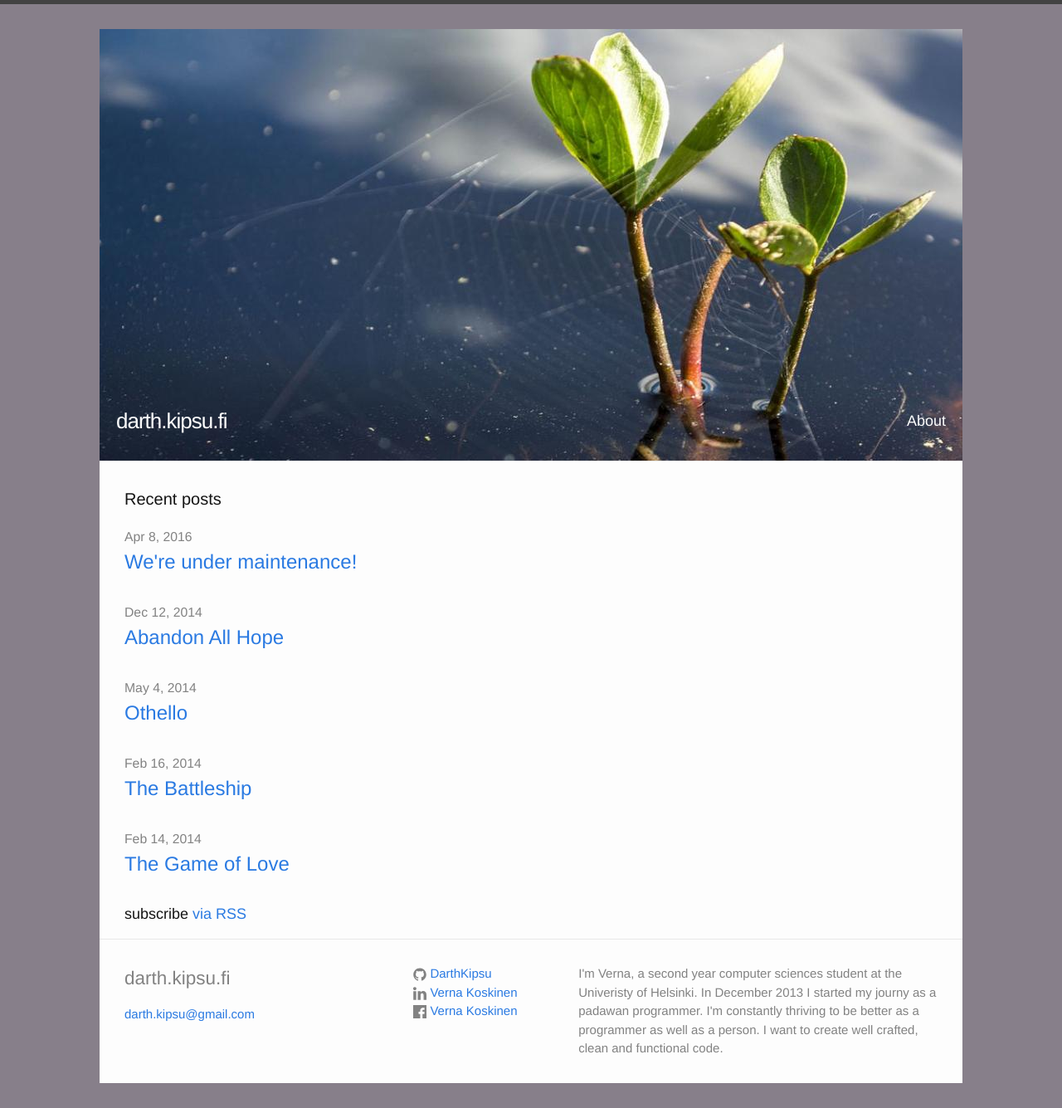
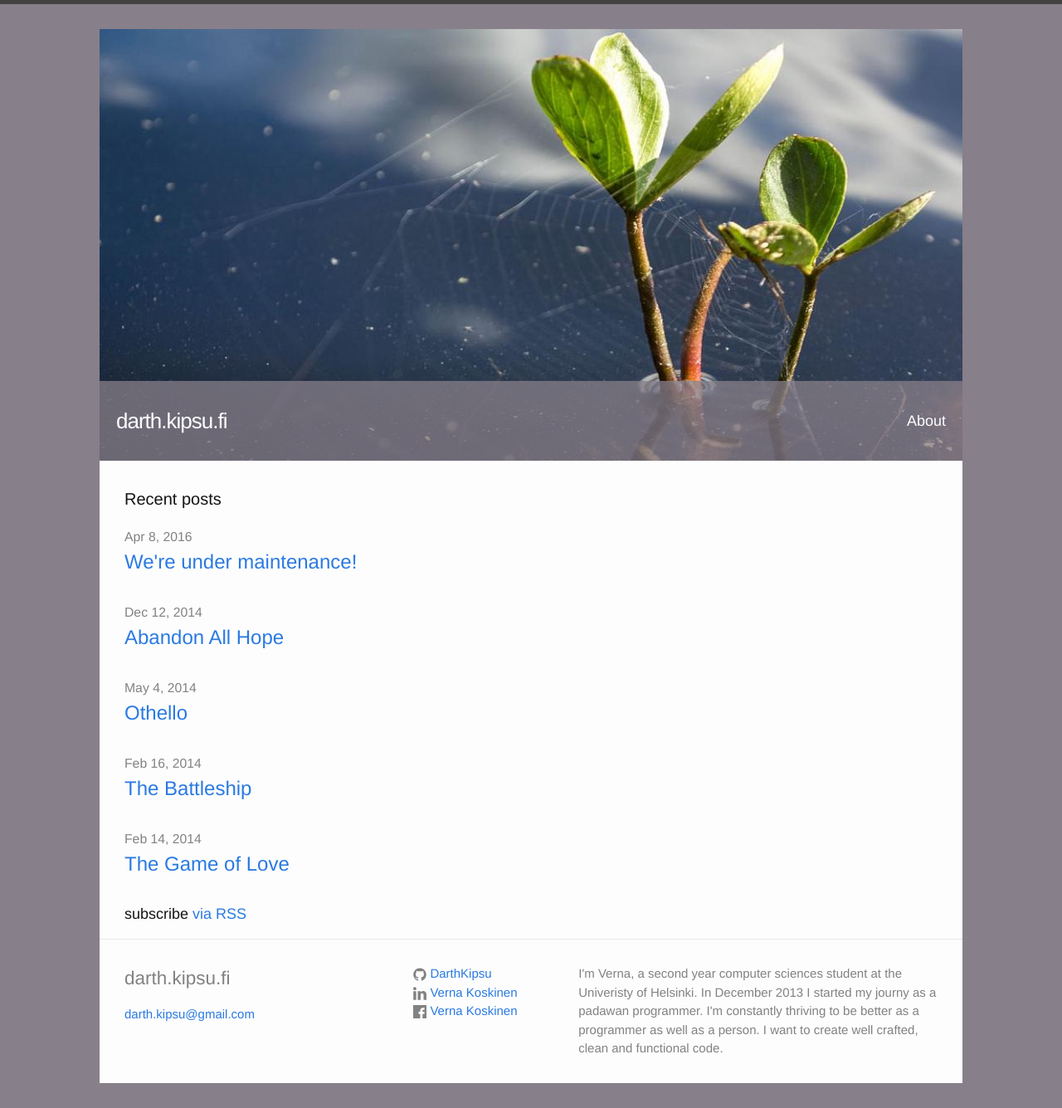
Before and after one commit to DarthKipsu/DarthKipsu.github.io, a Jekyll site: the page built from index.html, in a window 1280 px wide. Shown: the whole page at 83% size. Built offline with Jekyll 4.4.1, drawn with Linux system fonts in a browser that asks for light colours.

Commit message:
fix screen scroll location for small screen sizes

```diff
--- a/_sass/_layout.scss
+++ b/_sass/_layout.scss
@@ -17,6 +17,7 @@
     position: relative;
 
     > img {
+      width: 100%;
       margin-top: -450px;
     }
 
@@ -27,6 +28,7 @@
       left: 0;
       padding: $small-spacing;
       box-sizing: border-box;
+      background-color: rgba(135,127,138,0.75);
 
       a {
         color: $content-bg-color;
--- a/script/layout.js
+++ b/script/layout.js
@@ -2,8 +2,9 @@
 function changeHeaderImgSize() {
     var img = document.getElementById('main-img')
     img.style.marginTop = '0'
+    console.log(img.height)
 
-    window.scroll(0, 460)
+    window.scroll(0, img.height - 60)
 }
 
 changeHeaderImgSize()
```
